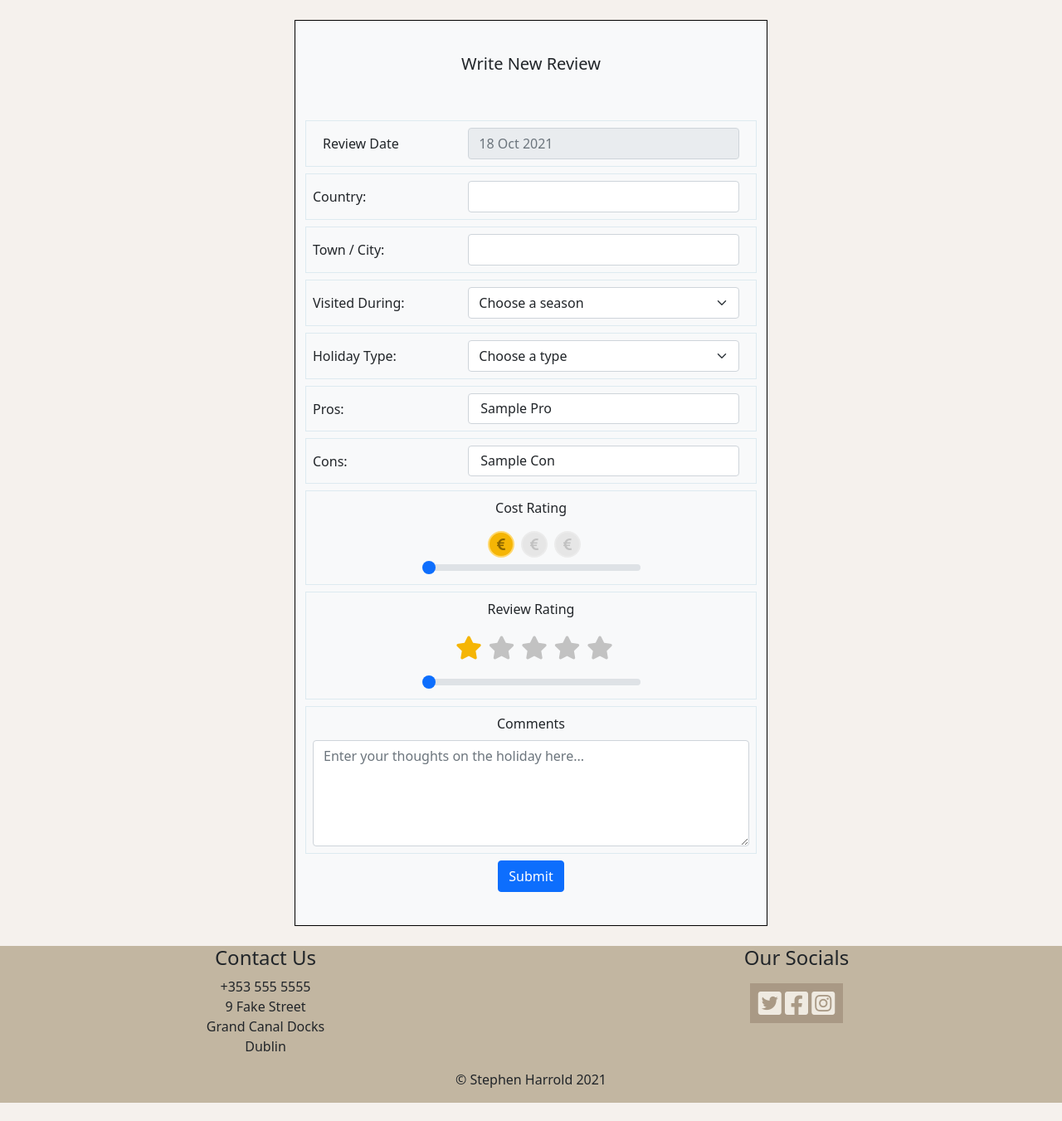
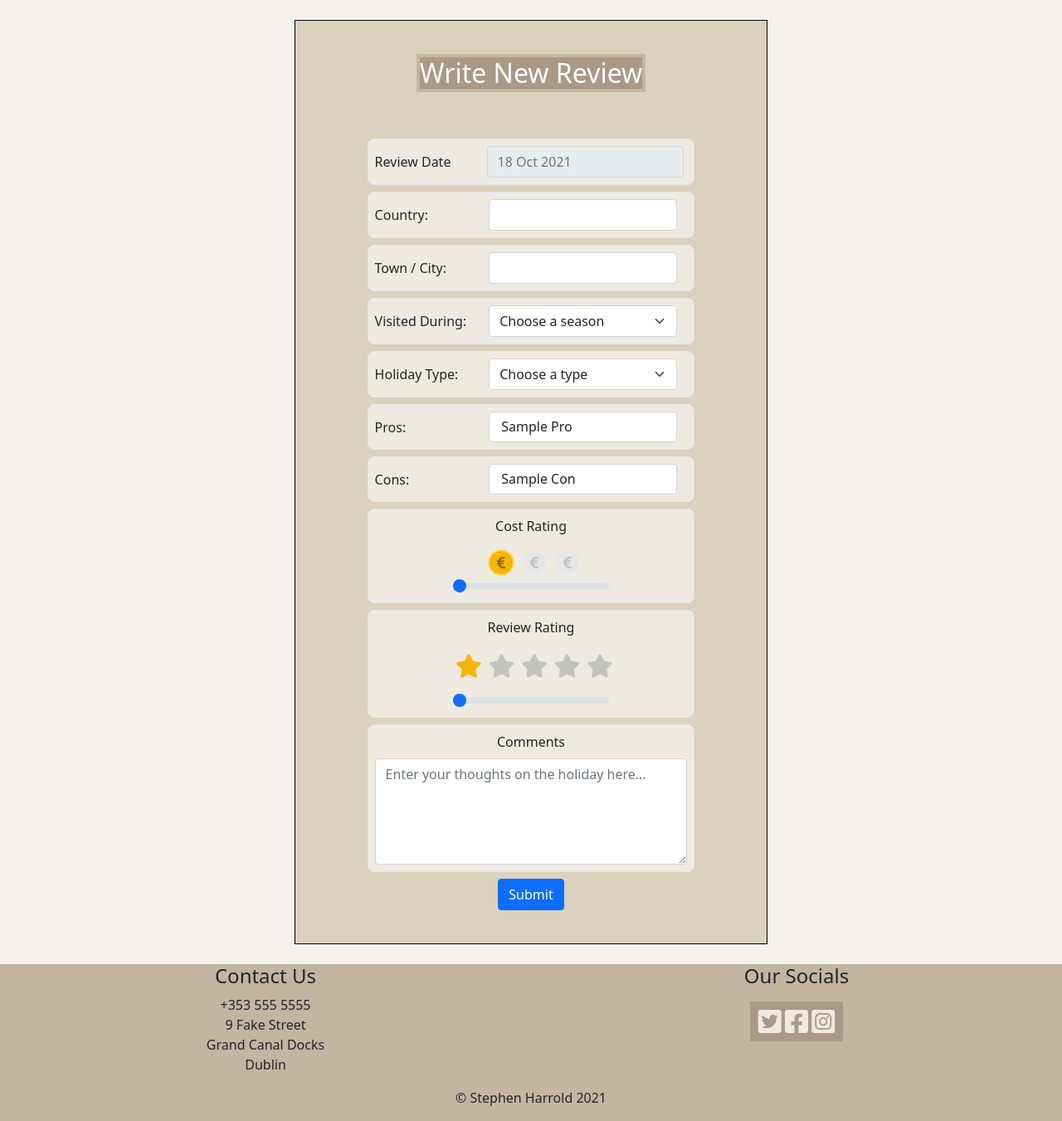
Before and after one commit to steharr/ms3-holiday-review, a Flask app: page /write_review in a window 1280 px wide. Shown: the part 62-1413 px from the top of the page at 83% size. Before the commit the page ends 1391 px from the top, so only its background shows below. Run offline with Flask 2, Linux system fonts and the light colour scheme; a database or web service that is not in the repository returns one stand-in record (values such as "Sample title"); some libraries are stand-ins or nearby versions.

Commit message:
update styling for read review

```diff
--- a/templates/write_review.html
+++ b/templates/write_review.html
@@ -4,10 +4,9 @@
 
 <form class="needs-validation" novalidate method="POST" action="{{ url_for('write_review') }}">
     <div class="row justify-content-center align-items-center">
-        <div class="col-lg-6 my-4 p-4 d-inline-flex black-outline justify-content-center bg-light">
-            <div class="w-100 text-center">
-                <h5 class="my-3">Write New Review</h5>
-
+        <div class="panel-site col-lg-6 my-4 p-4 d-inline-flex black-outline justify-content-center">
+            <div class="text-center">
+                <h2 class="read-review-header my-3">Write New Review</h2>
                 <!-- flash messages -->
                 <div class="flash-authentification">
                     {% with messages = get_flashed_messages(with_categories=true) %}
@@ -20,10 +19,9 @@
                     {% endif %}
                     {% endwith %}
                 </div>
-
                 <!-- review date information -->
-                <div class="row my-2 p-2 grey-outline rounded-edges">
-                    <div class="col-4 d-flex align-items-center">
+                <div class="row my-2 py-2 panel-review-info grey-outline rounded-edges">
+                    <div class="col-4 ps-2 d-flex align-items-center">
                         <label for="date_reviewed">Review Date</label>
                     </div>
                     <div class="col-8">
@@ -33,7 +31,7 @@
                 </div>
 
                 <!-- holiday location information -->
-                <div class="row my-2 p-2 grey-outline rounded-edges">
+                <div class="row my-2 p-2 panel-review-info  grey-outline rounded-edges">
                     <div class="col-4 p-0 d-flex align-items-center">
                         <label for="country">
                             Country:
@@ -46,7 +44,7 @@
                 </div>
 
                 <!-- holiday location information -->
-                <div class="row my-2 p-2 grey-outline rounded-edges">
+                <div class="row my-2 p-2 panel-review-info  grey-outline rounded-edges">
                     <div class="col-4 p-0 d-flex align-items-center">
                         <label for="location">
                             Town / City:
@@ -59,7 +57,7 @@
                 </div>
 
                 <!-- holiday date information -->
-                <div class="row my-2 p-2 grey-outline rounded-edges">
+                <div class="row my-2 p-2 panel-review-info  grey-outline rounded-edges">
                     <div class="col-4 p-0 d-flex align-items-center">
                         <label for="time_visited">Visited
                             During:</label>
@@ -78,7 +76,7 @@
                 </div>
 
                 <!-- review holiday type -->
-                <div class="row my-2 p-2 grey-outline rounded-edges">
+                <div class="row my-2 p-2 panel-review-info  grey-outline rounded-edges">
                     <div class="col-4 p-0 d-flex align-items-center">
                         <label for="holiday_type">
                             Holiday Type:
@@ -95,8 +93,8 @@
                         </select>
                     </div>
                 </div>
-                <!-- review holiday type -->
-                <div class="row my-2 p-2 grey-outline rounded-edges">
+                <!-- review pros -->
+                <div class="row my-2 p-2 panel-review-info grey-outline rounded-edges">
                     <div class="col-4 p-0 d-flex align-items-center">
                         <label for="holiday_pros">
                             Pros:
@@ -113,7 +111,7 @@
                     </div>
                 </div>
                 <!-- review cons -->
-                <div class="row my-2 p-2 grey-outline rounded-edges">
+                <div class="row my-2 p-2 panel-review-info grey-outline rounded-edges">
                     <div class="col-4 p-0 d-flex align-items-center">
                         <label for="holiday_cons">
                             Cons:
@@ -131,7 +129,7 @@
                 </div>
 
                 <!-- review cost -->
-                <div class="row flex-column my-2 p-2 grey-outline rounded-edges">
+                <div class="row flex-column my-2 p-2 panel-review-info grey-outline rounded-edges">
                     <!-- range selection -->
                     <label class="mb-3" for="cost">
                         Cost Rating
@@ -154,7 +152,7 @@
                         onchange="highlightIcon(this.value,'currency', 3)" step="1" id="cost" pattern=[1-3] required>
                 </div>
                 <!-- review rating -->
-                <div class="row flex-column my-2 p-2 grey-outline rounded-edges">
+                <div class="row flex-column my-2 p-2 panel-review-info grey-outline rounded-edges">
                     <!-- range selection -->
                     <label for="rating">
                         Review Rating
@@ -181,7 +179,7 @@
                 </div>
 
                 <!-- review comments -->
-                <div class="row my-2 p-2 grey-outline rounded-edges">
+                <div class="row my-2 p-2 panel-review-info grey-outline rounded-edges">
                     <!-- textbox -->
                     <label class="mb-2" for="comment">Comments</label>
                     <textarea class="form-control" placeholder="Enter your thoughts on the holiday here..."
```
